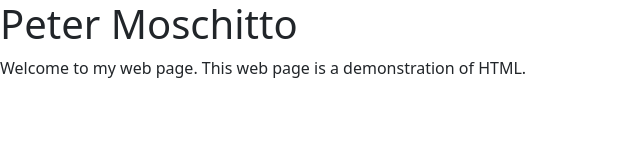
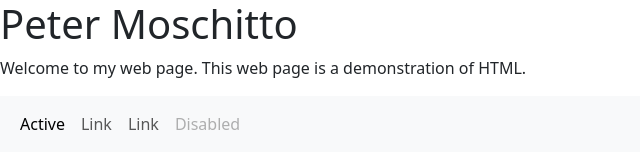
Before and after one commit to PeterMoschitto/Pasta-Recipes-Website, a plain HTML site: page Index.html in a window 1280 px wide. Shown: the whole page, without its empty margins (0-640 px from the left). Drawn offline with nearby package versions, Linux system fonts and the light colour scheme.

Commit message:
Update Index.html

```diff
--- a/Index.html
+++ b/Index.html
@@ -13,5 +13,24 @@
      web page is a demonstration of
      HTML.
    </p>
+
+  <nav class="navbar navbar-expand-sm bg-light navbar-light">
+  <div class="container-fluid">
+    <ul class="navbar-nav">
+      <li class="nav-item">
+        <a class="nav-link active" href="#">Active</a>
+      </li>
+      <li class="nav-item">
+        <a class="nav-link" href="#">Link</a>
+      </li>
+      <li class="nav-item">
+        <a class="nav-link" href="#">Link</a>
+      </li>
+      <li class="nav-item">
+        <a class="nav-link disabled" href="#">Disabled</a>
+      </li>
+    </ul>
+  </div>
+</nav>
  </body>
 </html>
```
